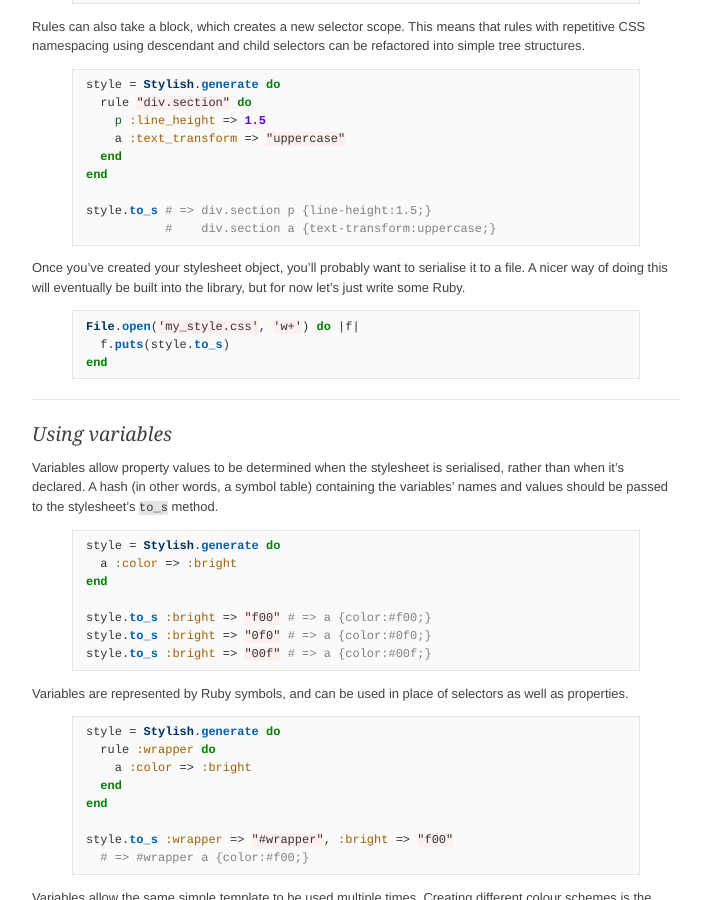
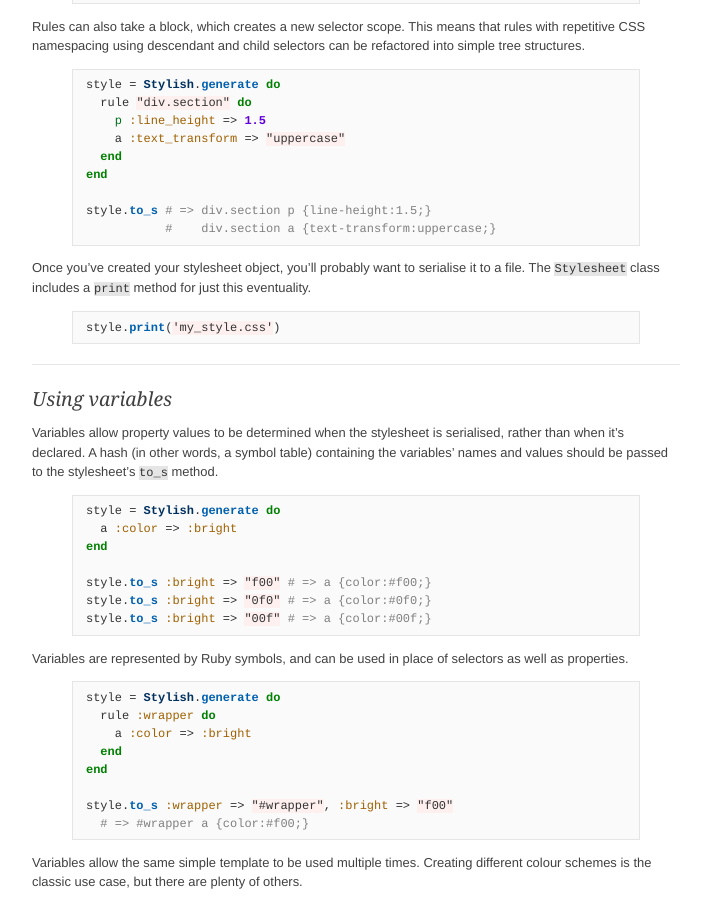
Before and after one commit to beastaugh/stylish, a Jekyll site: the page built from index.html, in a window 1280 px wide and 900 px high, scrolled down 994 px. Shown: the whole window, without its empty margins (284-995 px from the left). Built offline with Jekyll 4.4.1, drawn with Linux system fonts in a browser that asks for light colours.

Commit message:
Document the new Stylesheet#print method.

```diff
--- a/index.html
+++ b/index.html
@@ -92,13 +92,11 @@ style.to_s # => div.section p {line-height:1.5;}
 
   <p>
     Once you&#8217;ve created your stylesheet object, you&#8217;ll probably
-    want to serialise it to a file. A nicer way of doing this will eventually
-    be built into the library, but for now let&#8217;s just write some Ruby.
+    want to serialise it to a file. The <code>Stylesheet</code> class includes
+	a <code>print</code> method for just this eventuality.
   </p>
 
-{% highlight ruby %}File.open('my_style.css', 'w+') do |f|
-  f.puts(style.to_s)
-end{% endhighlight %}
+{% highlight ruby %}style.print('my_style.css'){% endhighlight %}
 </div>
 
 <div class="section">
```
